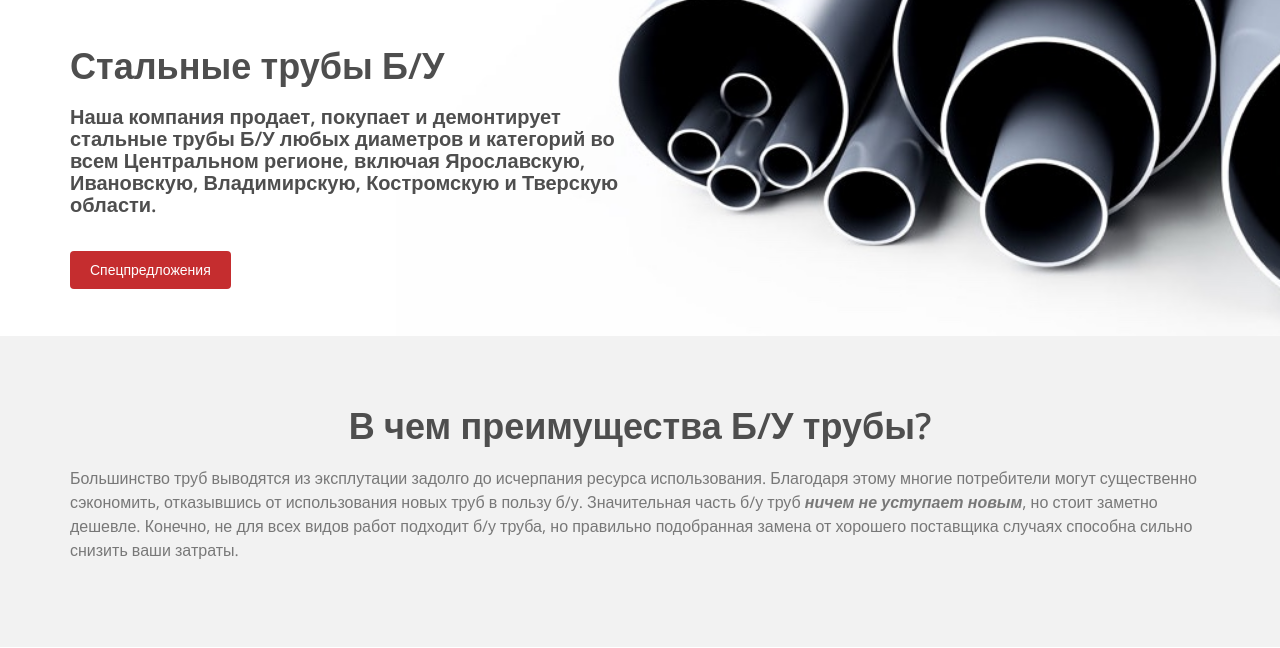
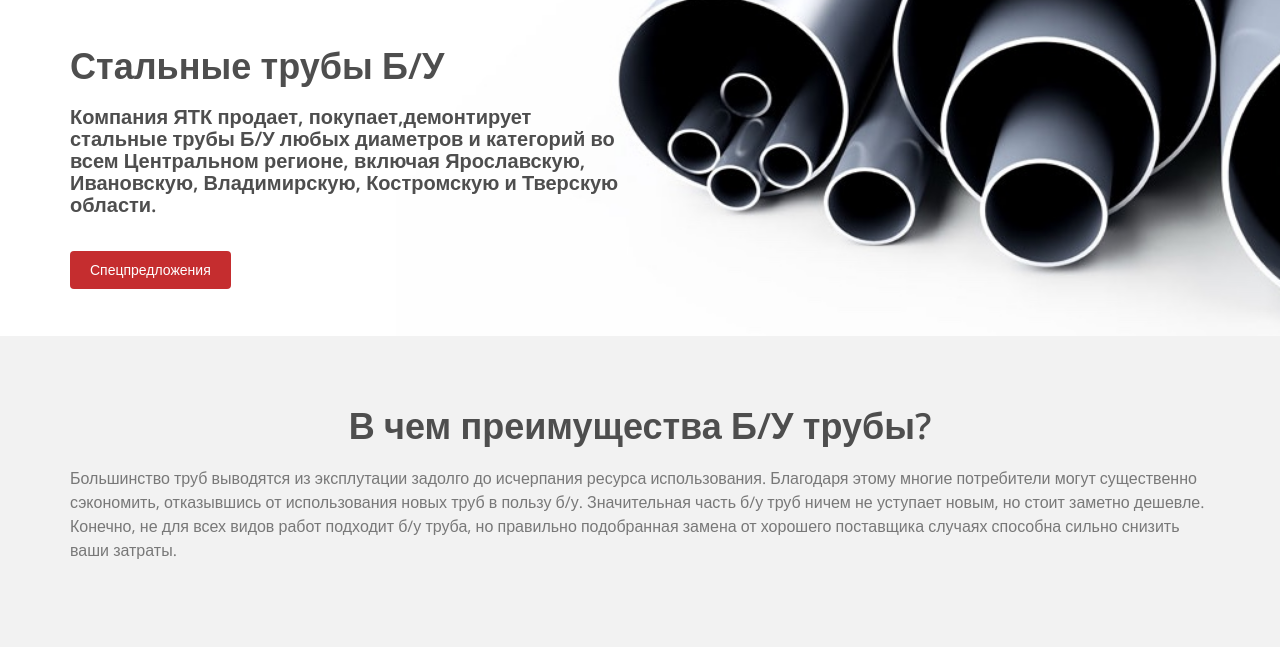
Before and after one commit to seven-4-seven/seven-4-seven.github.io, a Jekyll site: the page index.html, which Jekyll copies as it is, in a window 1280 px wide. Shown: the part 302-950 px from the top of the page. Built offline with Jekyll 4.4.1, drawn with Linux system fonts in a browser that asks for light colours.

Commit message:
Update index.html

```diff
--- a/index.html
+++ b/index.html
@@ -111,7 +111,7 @@
                             <div class="col-sm-6 float-right">
                                 <div class="carousel-content">
                                     <h1 class="animation animated-item-1">Стальные трубы Б/У</h1>
-                                    <h2 class="animation animated-item-2">Наша компания продает, покупает и демонтирует стальные трубы Б/У любых диаметров и категорий во всем Центральном регионе, включая Ярославскую, Ивановскую, Владимирскую, Костромскую и Тверскую области.</h2>
+                                    <h2 class="animation animated-item-2">Компания ЯТК продает, покупает,демонтирует стальные трубы Б/У любых диаметров и категорий во всем Центральном регионе, включая Ярославскую, Ивановскую, Владимирскую, Костромскую и Тверскую области.</h2>
                                     <a class="btn-slide animation animated-item-3" href="sales.html">Спецпредложения</a>
                                 </div>
                             </div>
@@ -130,7 +130,7 @@
                  до исчерпания ресурса использования. Благодаря этому многие
                  потребители могут существенно сэкономить, отказывшись от
                  использования новых труб в пользу б/у. Значительная часть б/у
-		       труб <b><i>ничем не уступает новым</i></b>, но стоит заметно дешевле.
+		       труб ничем не уступает новым, но стоит заметно дешевле.
                  Конечно, не для всех видов работ подходит б/у труба, но
                  правильно подобранная замена от хорошего поставщика
                  случаях способна сильно снизить ваши затраты.</h3>
```
